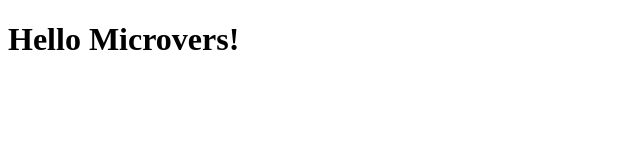
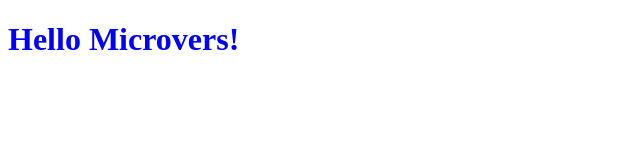
Before and after one commit to Salarhabibi-amir/Hello-Microver-Project, a plain HTML site: page index.html in a window 1280 px wide. Shown: the whole page, without its empty margins (0-640 px from the left). Drawn offline with Linux system fonts and the light colour scheme.

Commit message:
Add header class to index.html.

```diff
--- a/index.html
+++ b/index.html
@@ -6,12 +6,12 @@
     <meta http-equiv="X-UA-Compatible" content="IE=edge">
     <meta name="viewport" content="width=device-width, initial-scale=1.0">
     <title>Hello Microvers</title>
-     <link rel="stylesheet" href="style.css">
+    <link rel="stylesheet" href="style.css">
 
 </head>
 
 <body>
-    <h1>Hello Microvers!</h1>
+    <h1 class="header">Hello Microvers!</h1>
 </body>
 
 </html>
```
